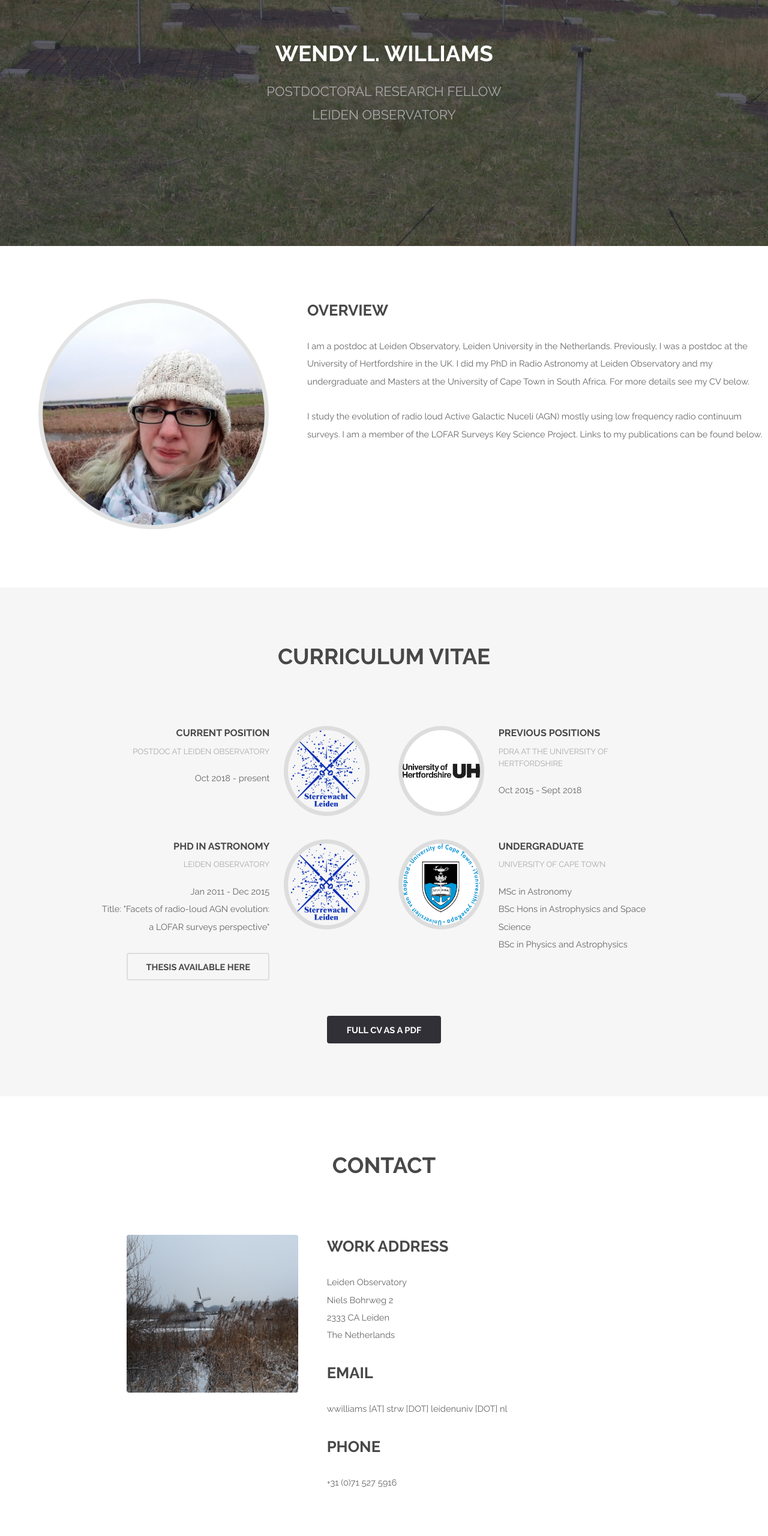
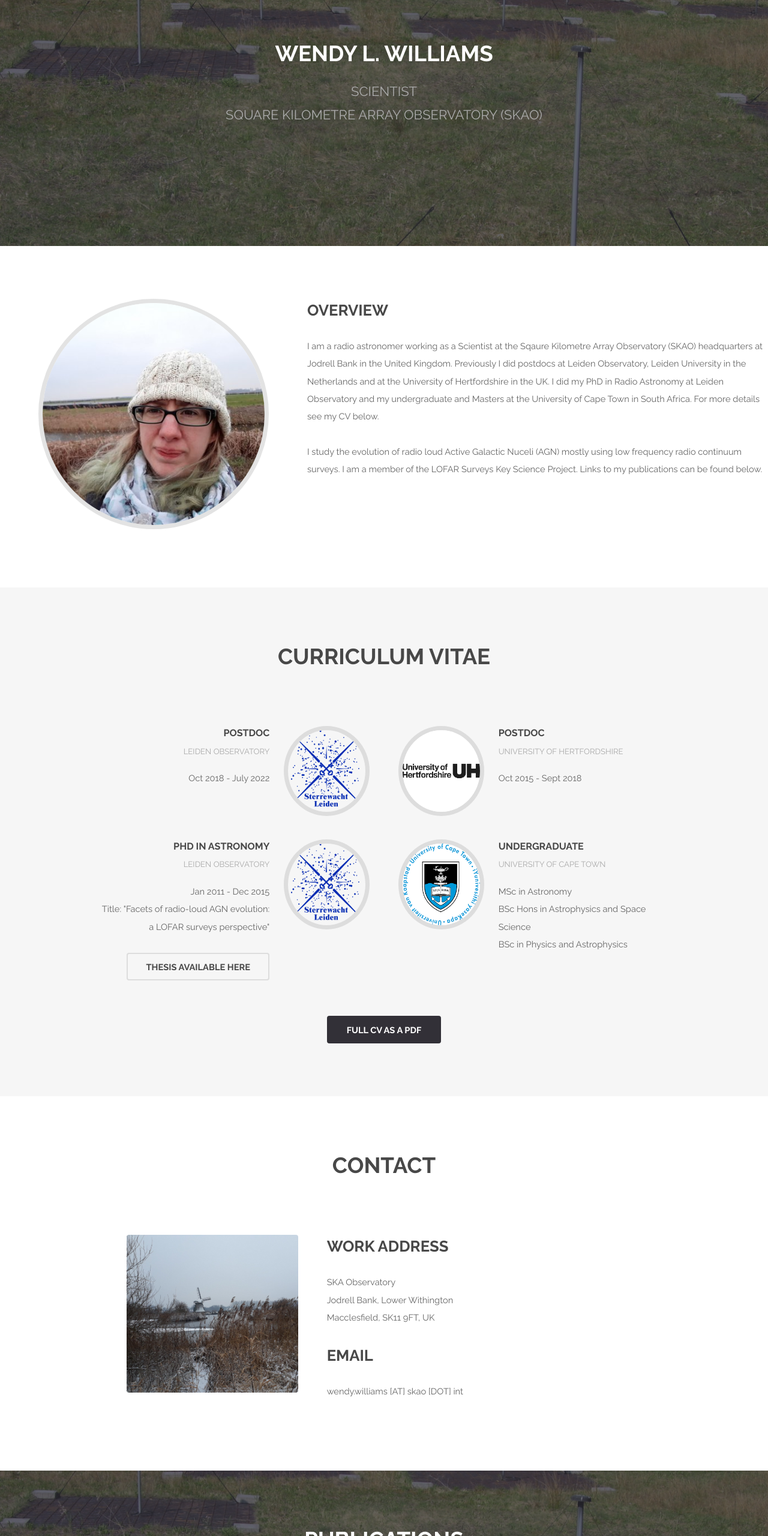
Before and after one commit to wndywllms/wndywllms.github.io, a plain HTML site: page index.html in a window 1280 px wide. Shown: the part 140-2700 px from the top of the page at 60% size. Drawn offline with Linux system fonts and the light colour scheme.

Commit message:
update jan 24

```diff
--- a/index.html
+++ b/index.html
@@ -34,7 +34,7 @@
             <section id="banner">
 <!--             <span class="image rounded"><img src="images/wendy.jpg" alt="" /></span> -->
                 <h2>Wendy L. Williams</h2>
-                <p>Postdoctoral Research Fellow  <br /> Leiden Observatory</p>
+                <p>Scientist  <br /> Square Kilometre Array Observatory (SKAO)</p>
 
 
             </section>
@@ -62,7 +62,7 @@
                                         <h2>Overview</h2>
 <!--                                         <p>Lorem ipsum dolor sit</p> -->
                                     </header>
-                                    <p>I am a postdoc at Leiden Observatory, Leiden University in the Netherlands. Previously, I was a postdoc at the University of Hertfordshire in the UK. I did my PhD in Radio Astronomy at Leiden Observatory and my undergraduate and Masters at the University of Cape Town in South Africa. For more details see my CV below.</p>
+                                    <p>I am a radio astronomer working as a Scientist at the Sqaure Kilometre Array Observatory (SKAO) headquarters at Jodrell Bank in the United Kingdom. Previously I did  postdocs at Leiden Observatory, Leiden University in the Netherlands and at the University of Hertfordshire in the UK. I did my PhD in Radio Astronomy at Leiden Observatory and my undergraduate and Masters at the University of Cape Town in South Africa. For more details see my CV below.</p>
                                 <p> I study the evolution of radio loud Active Galactic Nuceli (AGN) mostly using low frequency radio continuum surveys. I am a member of the LOFAR Surveys Key Science Project.  Links to my publications can be found below.  </p>
                                 </div>
                             </div>
@@ -82,18 +82,18 @@
                                 <div class="image rounded"><img src="images/STRWlogo.png" width="150" height="150"  alt="" /></div>
                                 <div class="content">
                                     <header>
-                                        <h4>Current position</h4>
-                                        <p>Postdoc at Leiden Observatory</p>
+                                        <h4>Postdoc</h4>
+                                        <p>Leiden Observatory</p>
                                     </header>
-                                    <p>Oct 2018 - present</p>
+                                    <p>Oct 2018 - July 2022</p>
                                 </div>
                             </div>
                             <div class="feature">
                                 <div class="image rounded"><img src="images/UHlogo1.png" width="150" height="150"  alt="" /></div>
                                 <div class="content">
                                     <header>
-                                        <h4>Previous Positions</h4>
-                                        <p>PDRA at the University of Hertfordshire</p>
+                                        <h4>Postdoc</h4>
+                                        <p>University of Hertfordshire</p>
                                     </header>
                                     <p>Oct 2015 - Sept 2018</p>
                                 </div>
@@ -175,19 +175,15 @@
                                     <header>
                                         <h2>Work address</h2>
                                     </header>
-                                    <p>Leiden Observatory</br>
-                                    Niels Bohrweg 2</br>
-                                    2333 CA Leiden</br>
-                                    The Netherlands</p>
+                                    <p>SKA Observatory</br>
+Jodrell Bank, Lower Withington</br>
+Macclesfield, SK11 9FT, UK </br>
+                                    </p>
                                     <header>
                                         <h2>Email</h2>
                                     </header>
-                                    <p>wwilliams [AT] strw [DOT] leidenuniv [DOT] nl</p>
+                                    <p>wendy.williams [AT] skao [DOT] int</p>
 
-                                    <header>
-                                        <h2>Phone</h2>
-                                    </header>
-                                    <p>+31 (0)71 527 5916</p>
 
                                 </div>
                             </div>
@@ -223,7 +219,7 @@
 <!--                             <p>ORCID</p> -->
 <!--                         </header> -->
 <!--                         <ul class="actions"> -->
-                            <li><a href="https://orcid.org/0000-0001-7315-1596" class="button big"  target="_blank"> <img src="https://orcid.org/sites/default/files/images/orcid_16x16.png" style="width:1em;margin-right:.5em;" alt="ORCID iD icon"> orcid.org/0000-0001-7315-1596</a></li>
+                            <li><a href="https://orcid.org/0000-0001-7315-1596" class="button big"  target="_blank"> <img src="https://orcid.org/sites/default/files/images/orcid_16x16.png" style="width:1em;margin-right:.5em;" alt="ORCID iD icon"> 0000-0001-7315-1596</a></li>
                             <li><a href="https://openaccess.leidenuniv.nl/handle/1887/37016" class="button  big"   target="_blank"> PhD thesis</a>
                             </li>
 <!--                             <p> <div itemscope itemtype="https://schema.org/Person"><a itemprop="sameAs" content="https://orcid.org/0000-0001-7315-1596" href="https://orcid.org/0000-0001-7315-1596" target="orcid.widget" rel="noopener noreferrer" style="vertical-align:top;"><img src="https://orcid.org/sites/default/files/images/orcid_16x16.png" style="width:1em;margin-right:.5em;" alt="ORCID iD icon">orcid.org/0000-0001-7315-1596</a></div> </p> -->
@@ -239,8 +235,8 @@
                 <div class="container">
                     <ul class="icons">
 <!--                         <li><a href="#" class="icon fa-facebook"></a></li> -->
-                        <li> <div itemscope itemtype="https://schema.org/Person"><a itemprop="sameAs" content="https://orcid.org/0000-0001-7315-1596" href="https://orcid.org/0000-0001-7315-1596" target="orcid.widget" rel="noopener noreferrer" style="vertical-align:top;"><img src="https://orcid.org/sites/default/files/images/orcid_32x32.png" style="width:1.5em;margin-right:.5em;" alt="ORCID iD icon"></a></div> </li>
-                        <li><a href="mailto:wwilliams[AT]strw[DOT]leidenuniv[DOT]nl" class="icon fa-envelope"></a></li>
+                        <li> <div itemscope itemtype="https://schema.org/Person"><a itemprop="sameAs" content="https://orcid.org/0000-0001-7315-1596" href="https://orcid.org/0000-0001-7315-1596" target="orcid.widget" rel="noopener noreferrer" style="vertical-align:top;"><img src="https://orcid.org/sites/default/files/images/orcid_16x16.png" style="width:1.5em;margin-right:.5em;" alt="ORCID iD icon"></a></div> </li>
+                        <li><a href="mailto:wendy.williams[AT]skao[DOT]int" class="icon fa-envelope"></a></li>
                         <li><a href="https://twitter.com/cygnus_ww"   target="_blank" class="icon fa-twitter"></a></li>
                         <li><a href="https://www.linkedin.com/in/wendy-williams-28066512/"   target="_blank" class="icon fa-linkedin"></a></li>
 <!--                         <li><a href="#" class="icon fa-instagram"></a></li> -->
@@ -249,7 +245,7 @@
                         <li>&copy; Wendy Williams</li>
                         <li>Design: SPATIAL by <a href="http://templated.co">TEMPLATED</a></li>
                         <li>Images: <a href="http://unsplash.com">Wendy Williams</a></li>
-                        <li>Updated: Jan 2019 </li>
+                        <li>Updated: Jan 2024 </li>
                     </ul>
                 </div>
             </footer>
```
